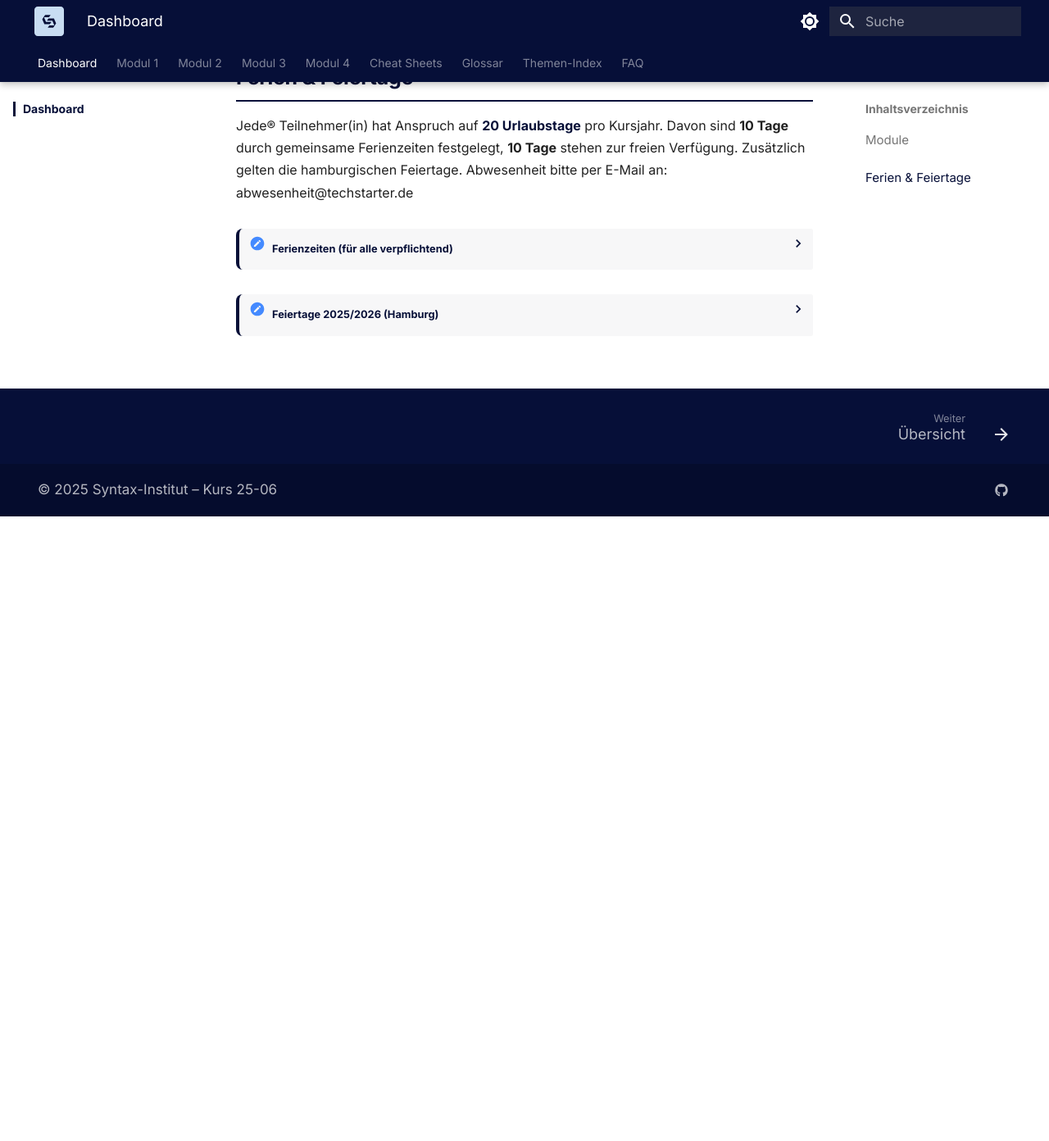
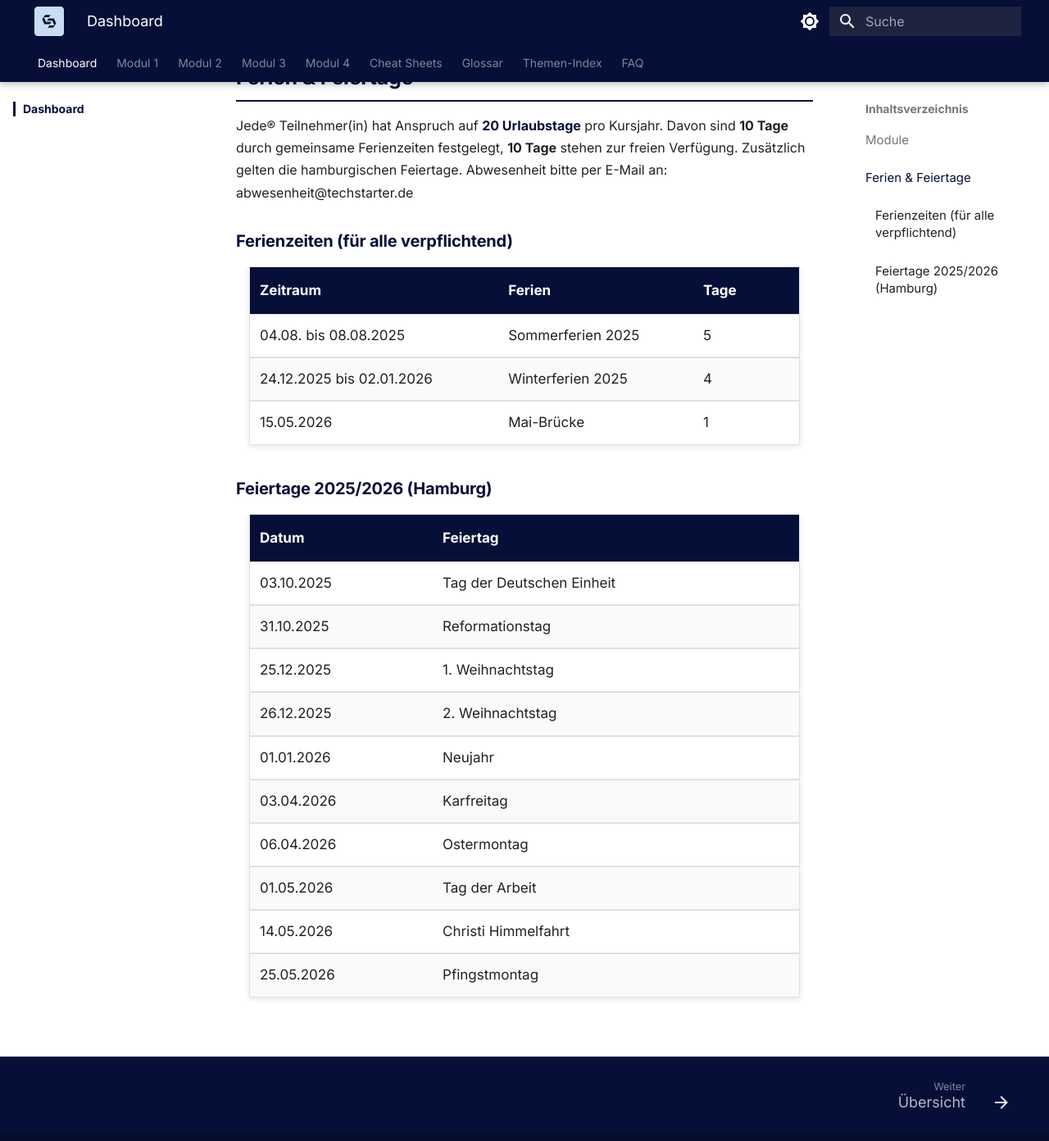
Before and after one commit to JacobMenge/kurs-25-06, an MkDocs documentation site: the page built from docs/index.md, in a window 1280 px wide and 1400 px high, scrolled down 1568 px. Shown: the top 1392 px of the window at 82% size. Built offline with MkDocs 1.6.1 and Material for MkDocs 9.7.7, drawn with Linux system fonts in a browser that asks for light colours; before the commit the page ends 2198 px from its top, so only the background shows below that; some of the changed text lies outside the part shown.

Commit message:
update dashboard

```diff
--- a/docs/index.md
+++ b/docs/index.md
@@ -26,7 +26,7 @@ Alle Unterlagen, Übungen und Assignments zu den Modulen und Wochen.
 
     ---
 
-    Mo–Fr, 09:00–17:00 Uhr
+    Mo bis Fr, 09:00 bis 17:00 Uhr
 
     37,5h/Woche (50 UE)
 
@@ -60,19 +60,15 @@ Alle Unterlagen, Übungen und Assignments zu den Modulen und Wochen.
 
 Jede(r) Teilnehmer(in) hat Anspruch auf **20 Urlaubstage** pro Kursjahr. Davon sind **10 Tage** durch gemeinsame Ferienzeiten festgelegt, **10 Tage** stehen zur freien Verfügung. Zusätzlich gelten die hamburgischen Feiertage. Abwesenheit bitte per E-Mail an: abwesenheit@techstarter.de
 
-<details markdown>
-<summary><strong>Ferienzeiten (für alle verpflichtend)</strong></summary>
+### Ferienzeiten (für alle verpflichtend)
 
 | Zeitraum | Ferien | Tage |
 |----------|--------|------|
-| 04.08. – 08.08.2025 | Sommerferien 2025 | 5 |
-| 24.12.2025 – 02.01.2026 | Winterferien 2025 | 4 |
+| 04.08. bis 08.08.2025 | Sommerferien 2025 | 5 |
+| 24.12.2025 bis 02.01.2026 | Winterferien 2025 | 4 |
 | 15.05.2026 | Mai-Brücke | 1 |
 
-</details>
-
-<details markdown>
-<summary><strong>Feiertage 2025/2026 (Hamburg)</strong></summary>
+### Feiertage 2025/2026 (Hamburg)
 
 | Datum | Feiertag |
 |-------|----------|
@@ -86,5 +82,3 @@ Jede(r) Teilnehmer(in) hat Anspruch auf **20 Urlaubstage** pro Kursjahr. Davon s
 | 01.05.2026 | Tag der Arbeit |
 | 14.05.2026 | Christi Himmelfahrt |
 | 25.05.2026 | Pfingstmontag |
-
-</details>
```
Also changed, not shown: 1 other file.
